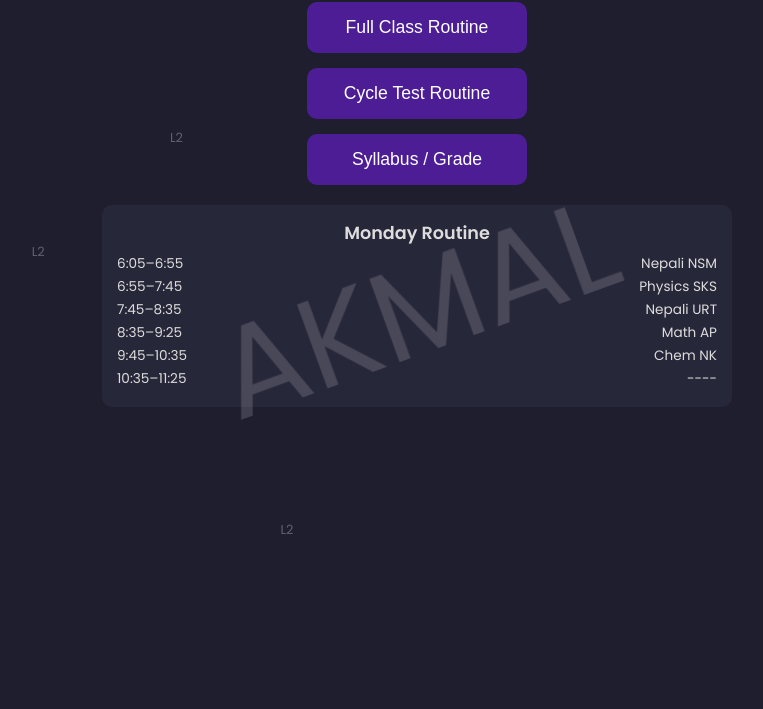
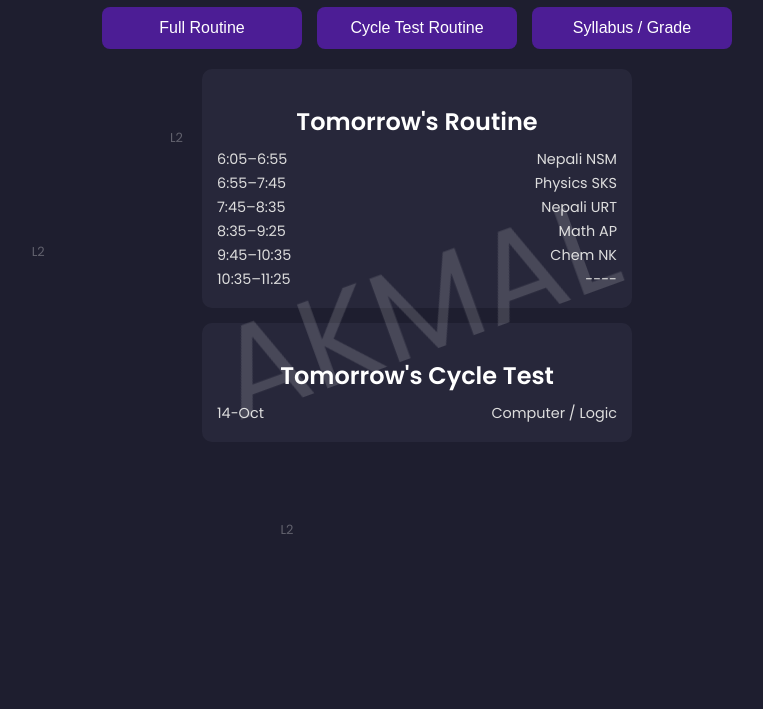
Before and after one commit to Akmalopooo/routine-akmal, a plain HTML site: page index.html in a window 1280 px wide. Shown: the part 91-800 px from the top of the page, without its empty margins (223-986 px from the left). Drawn offline with Linux system fonts and the light colour scheme.

Commit message:
index.html

```diff
--- a/index.html
+++ b/index.html
@@ -2,73 +2,41 @@
 <html lang="en">
 <head>
 <meta charset="UTF-8">
-<title>L2 🐴 Menu</title>
+<title>L2 🐴</title>
 <meta name="viewport" content="width=device-width, initial-scale=1.0">
 <link href="https://fonts.googleapis.com/css2?family=Poppins:wght@400;600&display=swap" rel="stylesheet">
 <style>
-body {
-  font-family:'Poppins',sans-serif;
-  margin:0;
-  background:#1e1e2f;
-  color:#ddd;
-  text-align:center;
-  overflow-x:hidden;
-}
+body{font-family:'Poppins',sans-serif;margin:0;padding:0;background:#1e1e2f;color:#ddd;text-align:center;overflow-x:hidden;}
+body::before{content:"AKMAL";position:fixed;top:50%;left:50%;transform:translate(-50%,-50%) rotate(-20deg);font-size:8rem;color:rgba(255,255,255,0.15);pointer-events:none;z-index:0;}
 h1{margin:30px 0 10px;color:#fff;}
-.menu-btn{
-  display:block;
-  width:220px;
-  margin:15px auto;
-  padding:15px;
-  font-size:1.1rem;
-  border:none;
-  border-radius:10px;
-  background:#4c1d95;
-  color:#fff;
-  cursor:pointer;
-  transition:0.3s;
-}
-.menu-btn:hover{background:#6d28d9;}
-.class-routine-preview{
-  margin:20px auto 50px;
-  max-width:600px;
-  background:rgba(42,42,61,0.85);
-  padding:15px;
-  border-radius:10px;
-}
-.day-header{font-weight:600;margin-bottom:8px;font-size:1.1rem;}
-.period-slot{display:flex;justify-content:space-between;margin:3px 0;}
-.time-slot{font-size:0.85rem;}
-.subject-slot{font-size:0.85rem;}
+.btn-container{margin:20px 0;display:flex;justify-content:center;flex-wrap:wrap;gap:15px;}
+button{background:#4c1d95;color:#fff;border:none;padding:12px 25px;font-size:1rem;cursor:pointer;border-radius:8px;transition:0.3s;flex:1 1 150px;max-width:200px;}
+button:hover{background:#6d28d9;}
+.routine-card{background:rgba(42,42,61,0.85);padding:15px;border-radius:10px;max-width:400px;margin:15px auto;}
+.routine-card h2{margin-bottom:10px;color:#fff;}
+.period-slot{display:flex;justify-content:space-between;margin:3px 0;font-size:0.9rem;}
 .flying{position:absolute;font-size:0.8rem;color:rgba(255,255,255,0.3);z-index:2;pointer-events:none;}
-body::before{
-  content:"AKMAL";
-  position:fixed;
-  top:50%;
-  left:50%;
-  transform:translate(-50%,-50%) rotate(-20deg);
-  font-size:8rem;
-  color:rgba(255,255,255,0.15);
-  pointer-events:none;
-}
-@media(max-width:768px){.class-routine-preview{width:90%;}.flying{font-size:0.6rem;}}
+@media(max-width:768px){.routine-card{width:90%;}.flying{font-size:0.6rem;}}
 @media(max-width:480px){.flying{font-size:0.5rem;}}
 </style>
 </head>
 <body>
-<h1>L2 🐴</h1>
 
-<!-- Main Buttons -->
-<button class="menu-btn" onclick="location.href='class-routine.html'">Full Class Routine</button>
-<button class="menu-btn" onclick="location.href='cycle-routine.html'">Cycle Test Routine</button>
-<button class="menu-btn" onclick="location.href='syllabus.html'">Syllabus / Grade</button>
+<h1>L2</h1>
 
-<!-- Routine Preview -->
-<div class="class-routine-preview" id="routinePreview">
-  <div class="day-header" id="routineDay">Today's Routine</div>
-  <div id="periods"></div>
+<div class="btn-container">
+  <button onclick="location.href='class-routine.html'">Full Routine</button>
+  <button onclick="location.href='cycle-test.html'">Cycle Test Routine</button>
+  <button onclick="location.href='syllabus.html'">Syllabus / Grade</button>
 </div>
 
+<!-- Today/Tomorrow Routine Preview -->
+<div class="routine-card" id="todayRoutine"></div>
+
+<!-- Tomorrow's Cycle Test -->
+<div class="routine-card" id="tomorrowTest"></div>
+
+<!-- Flying L2 -->
 <div class="flying" id="fly1">L2</div>
 <div class="flying" id="fly2">L2</div>
 <div class="flying" id="fly3">L2</div>
@@ -76,42 +44,57 @@ body::before{
 <script>
 // Class Routine Data
 const routineData = {
-  'Sunday':[["6:05–6:55","Math AP"],["6:55–7:45","Chem KP"],["7:45–8:35","Comp LPP"]],
-  'Monday':[["6:05–6:55","Nepali NSM"],["6:55–7:45","Physics SKS"],["7:45–8:35","Nepali URT"],["8:35–9:25","Math AP"],["9:45–10:35","Chem NK"],["10:35–11:25","----"]],
-  'Tuesday':[["6:05–6:55","Math YP"],["6:55–7:45","Nepali URT"],["7:45–8:35","Physics UKD"],["8:35–9:25","Math BPP"],["9:45–10:35","Chem KBP"],["10:35–11:25","Physics HMA"]],
-  'Wednesday':[["6:05–6:55","English RL"],["6:55–7:45","Math YP"],["7:45–8:35","Comp LPP"],["8:35–9:25","Physics UKD"],["9:45–10:35","English CS"],["10:35–11:25","Chem SBS"]],
-  'Thursday':[["6:05–6:55","Math AP"],["6:55–7:45","Physics SKS"],["7:45–8:35","Math YP"],["8:35–9:25","Comp LPP"],["9:45–10:35","Chem TP"],["10:35–11:25","English CS"]],
-  'Friday':[["6:05–6:55","Physics HMA"],["6:55–7:45","Physics SKS"],["7:45–8:35","Nepali URT"],["8:35–9:25","Comp LPP"],["9:45–10:35","Chem/Physics Lab"],["10:35–11:25","English CS"]],
+  'Sunday':[["6:05–6:55","Math AP"], ["6:55–7:45","Chem KP"], ["7:45–8:35","Comp LPP"], ["8:35–9:25","Chem TP"], ["9:45–10:35","Chem KBP"], ["10:35–11:25","----"]],
+  'Monday':[["6:05–6:55","Nepali NSM"], ["6:55–7:45","Physics SKS"], ["7:45–8:35","Nepali URT"], ["8:35–9:25","Math AP"], ["9:45–10:35","Chem NK"], ["10:35–11:25","----"]],
+  'Tuesday':[["6:05–6:55","Math YP"], ["6:55–7:45","Nepali URT"], ["7:45–8:35","Physics UKD"], ["8:35–9:25","Math BPP"], ["9:45–10:35","Chem KBP"], ["10:35–11:25","Physics HMA"]],
+  'Wednesday':[["6:05–6:55","English RL"], ["6:55–7:45","Math YP"], ["7:45–8:35","Comp LPP"], ["8:35–9:25","Physics UKD"], ["9:45–10:35","English CS"], ["10:35–11:25","Chem SBS"]],
+  'Thursday':[["6:05–6:55","Math AP"], ["6:55–7:45","Physics SKS"], ["7:45–8:35","Math YP"], ["8:35–9:25","Comp LPP"], ["9:45–10:35","Chem TP"], ["10:35–11:25","English CS"]],
+  'Friday':[["6:05–6:55","Physics HMA"], ["6:55–7:45","Physics SKS"], ["7:45–8:35","Nepali URT"], ["8:35–9:25","Comp LPP"], ["9:45–10:35","Chem/Physics Lab"], ["10:35–11:25","English CS"]],
   'Saturday':[["----","----"]]
 };
+const dayNames = ['Sunday','Monday','Tuesday','Wednesday','Thursday','Friday','Saturday'];
 
-// Determine Nepal Time and Day
-function getNepalRoutine(){
+// Cycle Test Data
+const cycleTest = [
+  {date:'12-Oct', day:'Sunday', subject:'Math / Physics'},
+  {date:'13-Oct', day:'Monday', subject:'English / Chemistry'},
+  {date:'14-Oct', day:'Tuesday', subject:'Computer / Logic'}
+];
+
+// Function to show today's/tomorrow's routine
+function showRoutine(){
   const now = new Date();
-  const utcOffset = now.getTimezoneOffset(); // in minutes
+  const utcOffset = now.getTimezoneOffset();
   const nepalOffset = 5*60 + 45;
-  let totalMinutes = now.getHours()*60 + now.getMinutes() + (nepalOffset + utcOffset);
-  let nepalHour = Math.floor(totalMinutes/60);
-  if(nepalHour>=24) nepalHour -= 24;
-  let dayIndex = now.getDay(); // 0=Sunday
-  if(nepalHour>=10) dayIndex = (dayIndex+1)%7; // After 10am show next day
-  const dayNames=['Sunday','Monday','Tuesday','Wednesday','Thursday','Friday','Saturday'];
-  const dayName = dayNames[dayIndex];
-  document.getElementById('routineDay').textContent = dayName + " Routine";
-  const periodsDiv = document.getElementById('periods');
-  periodsDiv.innerHTML="";
-  routineData[dayName].forEach(slot=>{
-    const div = document.createElement('div');
-    div.className="period-slot";
-    div.innerHTML=`<span class="time-slot">${slot[0]}</span><span class="subject-slot">${slot[1]}</span>`;
-    periodsDiv.appendChild(div);
-  });
+  let totalMinutes = now.getHours()*60 + now.getMinutes() + (nepalOffset+utcOffset);
+  let hour = Math.floor(totalMinutes/60);
+  if(hour>=24) hour-=24;
+
+  let dayIndex = now.getDay();
+  let routineLabel = "Today's Routine";
+  if(hour>=10){ // After 10am, show next day
+    dayIndex = (dayIndex+1)%7;
+    routineLabel = "Tomorrow's Routine";
+  }
+
+  const card = document.getElementById('todayRoutine');
+  card.innerHTML = `<h2>${routineLabel}</h2>` +
+    routineData[dayNames[dayIndex]].map(slot =>
+      `<div class="period-slot"><span>${slot[0]}</span><span>${slot[1]}</span></div>`
+    ).join('');
+
+  // Tomorrow's cycle test
+  const testDayIndex = (dayIndex+1)%cycleTest.length;
+  const test = cycleTest[testDayIndex];
+  const testCard = document.getElementById('tomorrowTest');
+  testCard.innerHTML = `<h2>Tomorrow's Cycle Test</h2>
+                        <div class="period-slot"><span>${test.date}</span><span>${test.subject}</span></div>`;
 }
 
-getNepalRoutine();
+showRoutine();
 
-// Flying L2
-const flies=[document.getElementById('fly1'),document.getElementById('fly2'),document.getElementById('fly3')];
+// Flying L2 animation
+const flies = [document.getElementById('fly1'),document.getElementById('fly2'),document.getElementById('fly3')];
 flies.forEach(f=>{f.style.top=Math.random()*90+'vh'; f.style.left=Math.random()*90+'vw';});
 setInterval(()=>{flies.forEach(f=>{f.style.top=Math.random()*90+'vh'; f.style.left=Math.random()*90+'vw';});},2000);
 
@@ -121,15 +104,14 @@ document.body.addEventListener('click', e=>{
   el.className='click-effect';
   el.style.top=e.clientY+'px';
   el.style.left=e.clientX+'px';
-  el.style.width='20px'; el.style.height='20px';
-  el.style.background='#fff'; el.style.borderRadius='50%';
-  el.style.position='absolute'; el.style.transform='translate(-50%,-50%)';
-  el.style.pointerEvents='none'; el.style.zIndex='3';
-  el.style.animation='fadeOut 0.5s forwards';
+  el.style.width='20px'; el.style.height='20px'; el.style.background='#fff'; el.style.borderRadius='50%';
+  el.style.position='absolute'; el.style.transform='translate(-50%,-50%)'; el.style.pointerEvents='none';
+  el.style.zIndex='3'; el.style.animation='fadeOut 0.5s forwards';
   document.body.appendChild(el);
   setTimeout(()=>el.remove(),500);
 });
 </script>
-<style>@keyframes fadeOut{to{opacity:0; transform:translate(-50%,-50%) scale(2);}}</style>
+<style>@keyframes fadeOut{to{opacity:0;transform:translate(-50%,-50%) scale(2);}}</style>
+
 </body>
 </html>
```
